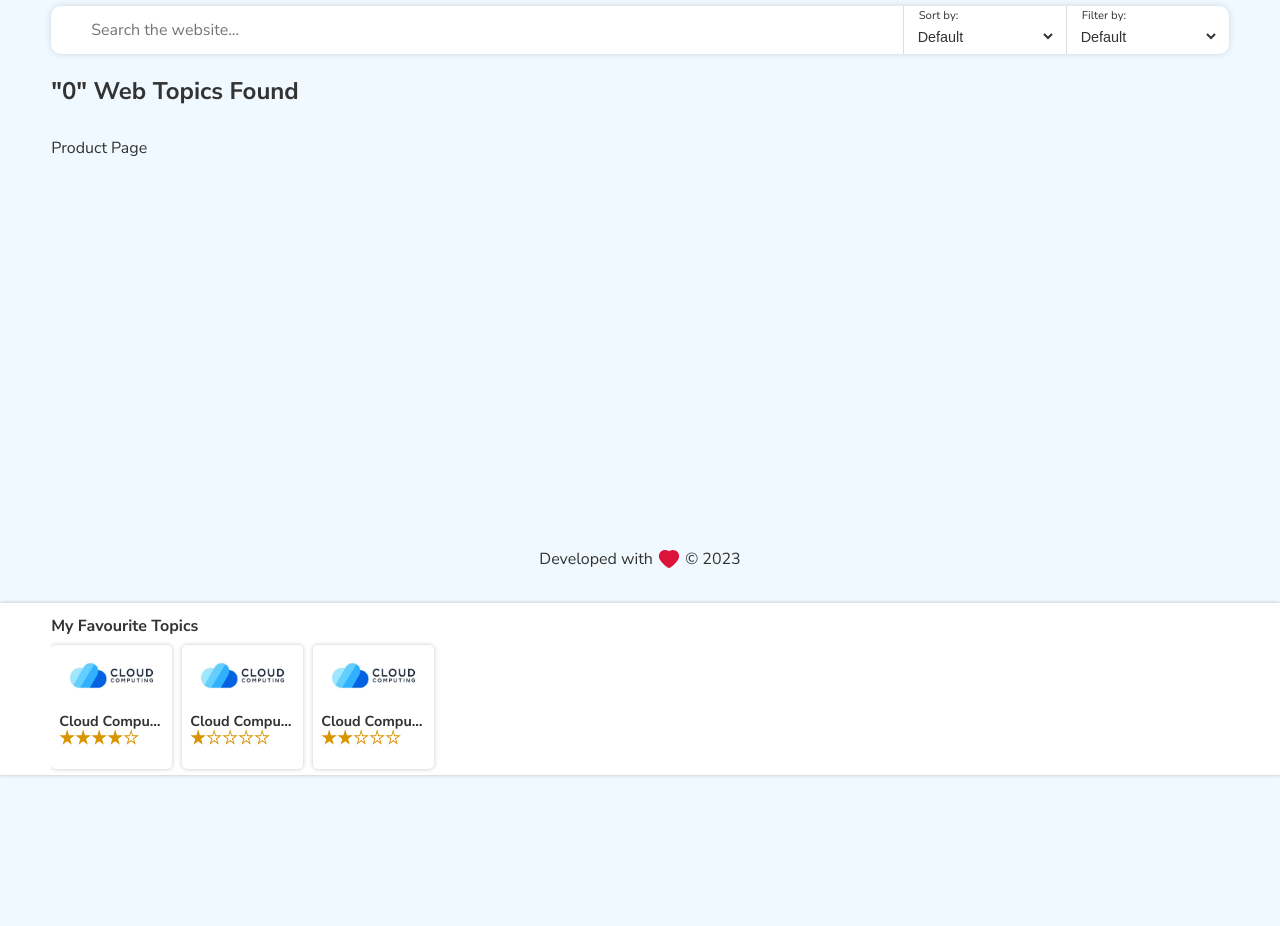
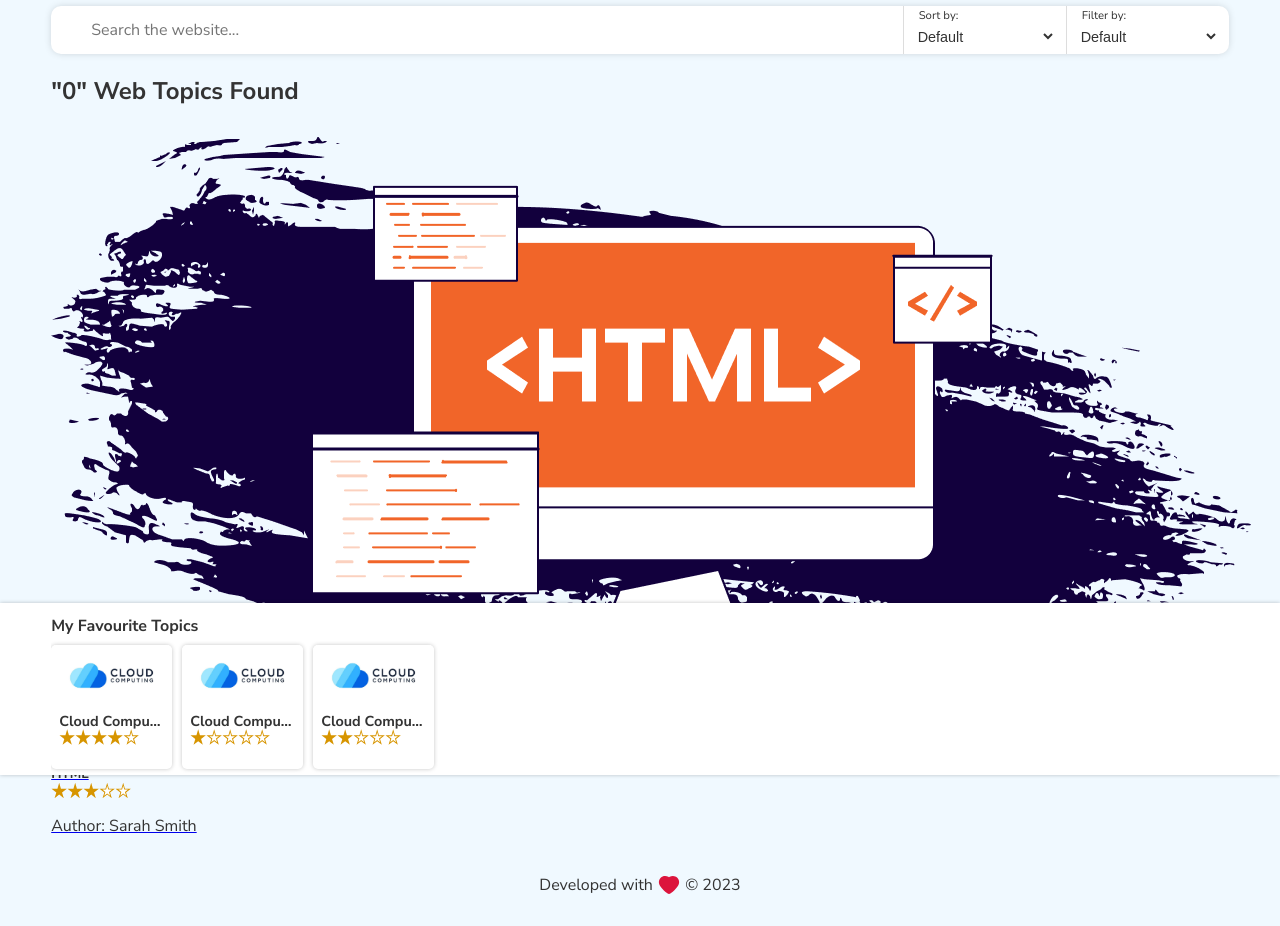
Before and after one commit to BadarSaghir/maani-react, a React (Vite) app: page / in a window 1280 px wide. Shown: the part 200-1126 px from the top of the page. Before the commit the page ends 800 px from the top, so only its background shows below. Built offline with nearby package versions, Linux system fonts and the light colour scheme.

Commit message:
added PRoduct

```diff
--- a/src/components/Favourites/FavouriteItem/FavouriteItem.jsx
+++ b/src/components/Favourites/FavouriteItem/FavouriteItem.jsx
@@ -2,7 +2,7 @@
 import RatingStar from "../../Rating/RatingStar";
 import style from "./favouriteItem.module.css";
 // eslint-disable-next-line react/prop-types
-import StartBox from "../../Rating/StarBox";
+import StarBox from "../../Rating/StarBox";
 export const FavouriteItem = ({
   title = "Cloud Computing",
   image = { url: "/images/topics-thumbnails/cloud.jpeg", alt: "react course" },
@@ -16,7 +16,7 @@ export const FavouriteItem = ({
       </div>
       <div className={`${style["favourite-card-details-container"]}`}>
         <h5>{title}</h5>
-        <StartBox >
+        <StarBox >
           {Array.from(Array(totalStars), (_, i) => {
             // console.log('index',i,i<startRating);
             //1>2>3>4>5
@@ -24,7 +24,7 @@ export const FavouriteItem = ({
               <RatingStar key={i} isNotRatted={i < startRating?false:true} />
             );
           })}
-        </StartBox>
+        </StarBox>
       </div>
     </div>
   );
--- a/src/components/Rating/StarBox.jsx
+++ b/src/components/Rating/StarBox.jsx
@@ -1,10 +1,10 @@
 /* eslint-disable react/prop-types */
  import style from "./StarBox.module.css";
- export const StartBox = ({children,className=''})=>{
+ export const StarBox = ({children,className=''})=>{
     return   <div className={`${style["star-rating-box"]} ${className}`}>
 
         {children}
     </div>
 }
 
-export default StartBox
+export default StarBox
--- a/src/components/SearchBox/ResultContainer/ProductsPage/ProductsPage.jsx
+++ b/src/components/SearchBox/ResultContainer/ProductsPage/ProductsPage.jsx
@@ -1,5 +1,29 @@
+// import style from "./ProductPage.module.css"
+import {Link} from "react-router-dom"
+import StarBox from "../../../Rating/StarBox"
+import RatingStar from "../../../Rating/RatingStar"
 const ProductsPage = () => {
-    return <div>Product Page</div>
+    return <Link to="#" class="web-topic-card" tabIndex="0">
+    <div className="card-thumbnail">
+        <img className="main-page-card-thumbnail-img" src="/images/topics-thumbnails/html.png" alt="Web Development Languages" />
+    </div>
+    <div className="card-custom-container">
+        <div className="card-details">
+            <h4>Web Development Languages</h4>
+            <h5>HTML</h5>
+            <StarBox className="">
+            {Array.from(Array(5), (_, i) => {
+            // console.log('index',i,i<startRating);
+            //1>2>3>4>5
+            return (
+              <RatingStar key={i} isNotRatted={i < 3?false:true} />
+            );
+          })}
+            </StarBox>
+            <p>Author: Sarah Smith</p>
+        </div>
+    </div>
+</Link>
 }
 
 export default ProductsPage
```
Also changed, not shown: src/components/SearchBox/ResultContainer/ProductsPage/ProductPage.module.css (added).
